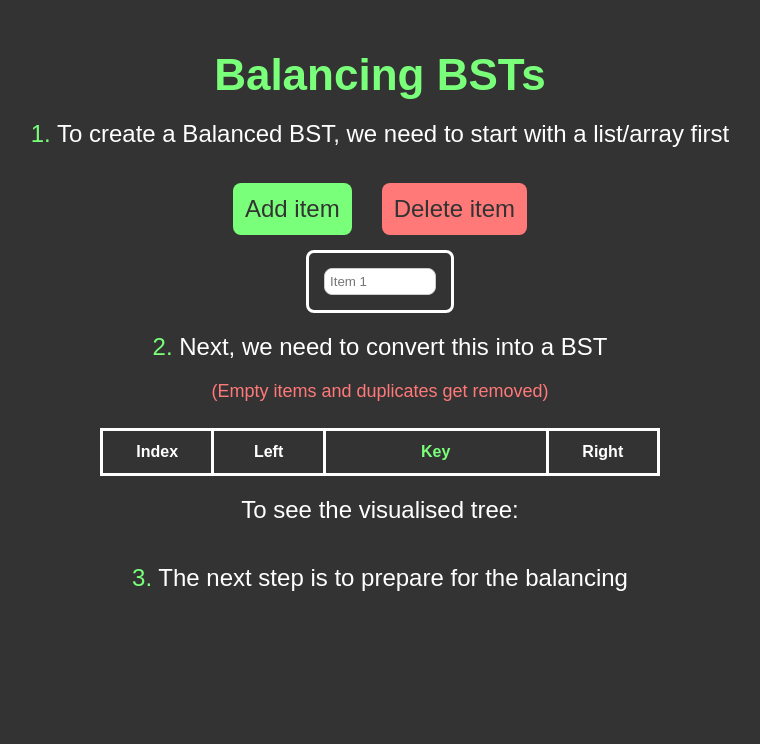
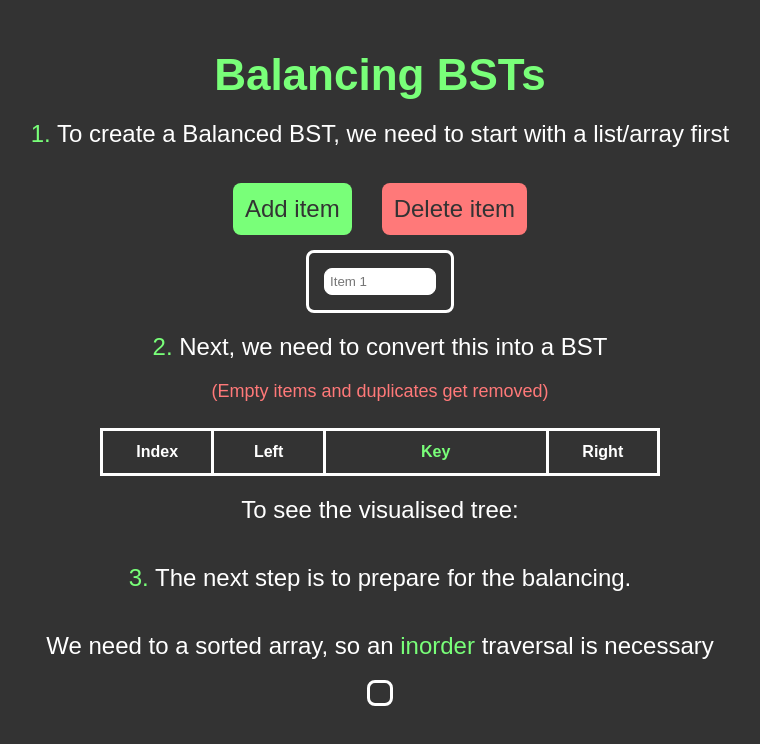
Before and after one commit to bev29rr/balancing-bst, a React (Vite) app: page / in a window 1280 px wide. Both pictures are taken after a click on the button "Add item". Shown: the top 744 px of the page, without its empty margins (260-1020 px from the left). Built offline with nearby package versions, Linux system fonts and the light colour scheme.

Commit message:
feat: clean array

```diff
--- a/src/App.tsx
+++ b/src/App.tsx
@@ -4,8 +4,17 @@ import ArrayCreate from './modules/Array';
 import type { Node } from './modules/BSTCreation';
 import BSTCreation, { buildBST } from './modules/BSTCreation';
 import { BSTVisual } from './modules/BSTVisual';
+import SortedArray from './modules/SortedArray';
 
 const removeDuplicates = (arr: string[]): string[] => [...new Set(arr)];
+
+export function cleanupInput(arr: string[]): string[] {
+  return removeDuplicates(
+    arr
+    .map((val, _) => val.trim())
+    .filter(val => val !== '')
+  )
+}
 
 const App: React.FC = () => {
   const [inputs, setInputs] = useState<string[]>([]);
@@ -18,11 +27,7 @@ const App: React.FC = () => {
 
   const buildBSTFromInputs = (arr: string[]): Node[] => {
     return buildBST(
-      removeDuplicates(
-        arr
-          .map((val, _) => val.trim())
-          .filter(val => val !== '')
-      )
+      cleanupInput(arr)
     );
   };
 
@@ -46,8 +51,12 @@ const App: React.FC = () => {
         </p>
         <BSTVisual nodes={table}></BSTVisual>
         <p>
-          <span style={{ color: 'var(--main)' }}>3.</span> The next step is to prepare for the balancing
+          <span style={{ color: 'var(--main)' }}>3.</span> The next step is to prepare for the balancing.
         </p>
+        <p>
+          We need to a sorted array, so an <span style={{ color: 'var(--main)' }}>inorder</span> traversal is necessary
+        </p>
+        <SortedArray inputs={inputs}></SortedArray>
       </div>
     </>
   );
--- a/src/css/Array.css
+++ b/src/css/Array.css
@@ -17,5 +17,23 @@ input.array {
     padding: 3px;
     border-radius: var(--border-radius);
     padding: 10px;
-    border: 1px solid #ccc;
+    border: 1px solid white;
+    background-color: white;
+    outline: none;
+    box-shadow: none;
 }
+
+input.enabled:focus,
+input.enabled:focus-visible,
+input.enabled:focus-within {
+    border: 3px solid white;
+}
+
+input.disabled:focus,
+input.disabled:focus-visible,
+input.disabled:focus-within {
+  outline: none;
+  border: 1px solid inherit;
+  box-shadow: none;
+  background-color: white;
+}
--- a/src/modules/Array.tsx
+++ b/src/modules/Array.tsx
@@ -33,7 +33,7 @@ const ArrayCreate: React.FC<Props> = ({ inputs, setInputs })  => {
                     <input
                     key={index}
                     type="text"
-                    className="array"
+                    className="array enabled"
                     placeholder={`Item ${index + 1}`}
                     value={value}
                     onChange={(e) => handleChange(index, e.target.value)}
--- /dev/null
+++ b/src/modules/SortedArray.tsx
@@ -0,0 +1,32 @@
+import React from "react";
+import { cleanupInput } from "../App";
+
+type Props = {
+    inputs: string[];
+};
+
+const SortedArray: React.FC<Props> = ({ inputs }) => {
+    return(
+        <>
+            <div className="array-container">
+                {cleanupInput(inputs).sort().map((value, index) => (
+                    <input
+                    key={index}
+                    type="text"
+                    className="array disabled"
+                    placeholder={`Item ${index + 1}`}
+                    value={value}
+                    style={{
+                        width: `${Math.max(value.length * 7.5, 100)}px`,
+                        margin: '5px',
+                        padding: '5px',
+                    }}
+                    readOnly
+                    />
+                ))}
+            </div>
+        </>
+    );
+};
+
+export default SortedArray
```
